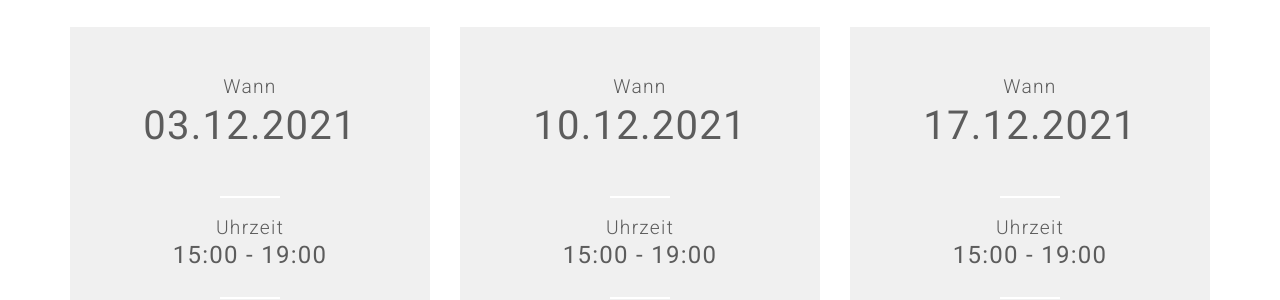
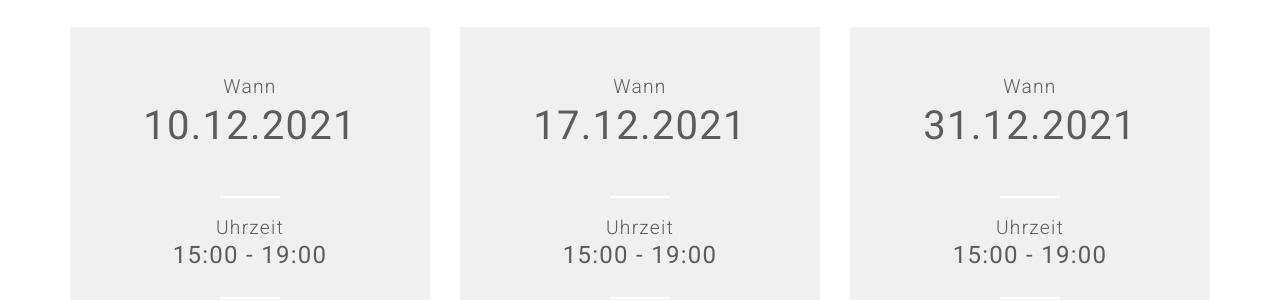
Before and after one commit to coderdojo-wien/coderdojo-wien.github.io, a Jekyll site: the page built from index.html, in a window 1280 px wide and 900 px high, scrolled down 3869 px. Shown: the part 185-485 px from the top of the window. Built offline with Jekyll 4.4.1, drawn with Linux system fonts in a browser that asks for light colours; nearby versions of some CDN libraries; comment, search, counter and statistics services are not loaded; some of the changed lines change nothing that is shown; some of the changed text lies outside the part shown.

Commit message:
Update events.yml

```diff
--- a/_data/events.yml
+++ b/_data/events.yml
@@ -3,16 +3,6 @@ title: "Termine"
 description: "Ein Anmeldung ist für die Teilnahme an den online CoderDojos nicht erforderlich. Das genaue Workshopprogramm mit den Teilnahmelinks finden sie in unserem aktuellen Newsletter, der jeweils bis spätestens den Tag davor versendet wird und auf unserer Hompepage https://www.facebook.com/coderdojowien. </br><b>Für die Teilnahme an offline CoderDojos ist unbedingt eine Anmeldung erforderlich!</b>"
 
 events-list:
-- event-date: 03.12.2021
-  event-time: 15:00 - 19:00
-  event-startdate: 2021-12-03T15:00:00+0100
-  event-enddate: 2021-12-03T19:00:00+0100
-  event-name: Online CoderDojo
-  event-type: Online
-  event-place: Online Dojo
-  event-place-name: Online
-  event-url: "https://linz.coderdojo.net/termine/"
-
 
 - event-date: 10.12.2021
   event-time: 15:00 - 19:00
@@ -34,6 +24,16 @@ events-list:
   event-place-name: Online
   event-url: "https://linz.coderdojo.net/termine/"
 
+- event-date: 31.12.2021
+  event-time: 15:00 - 19:00
+  event-startdate: 2021-12-31T15:00:00+0100
+  event-enddate: 2021-12-31T19:00:00+0100
+  event-name: Online CoderDojo
+  event-type: Online
+  event-place: Online Dojo
+  event-place-name: Online
+  event-url: "https://linz.coderdojo.net/termine/"
+
 # - event-date: 10.12.2021
 #   event-time: 15:00 - 19:00
 #   event-startdate: 2021-12-10T15:00:00+0100
```
